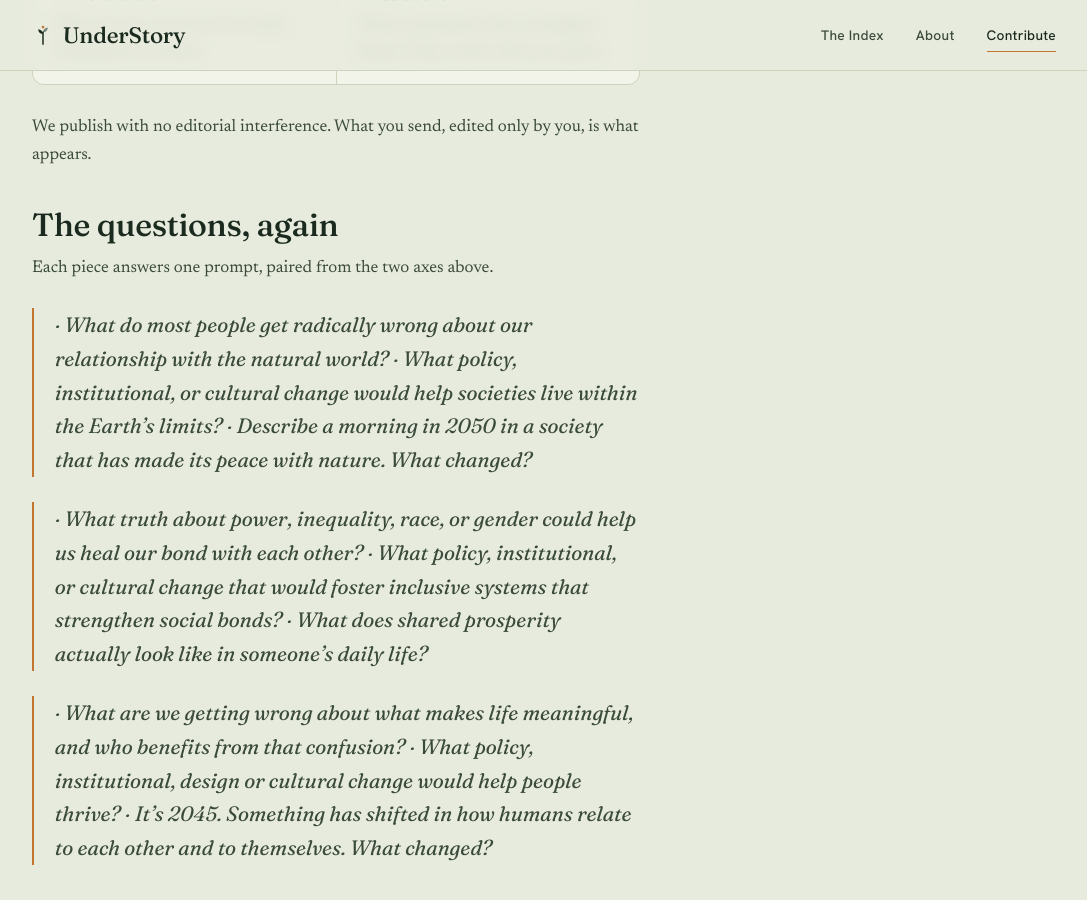
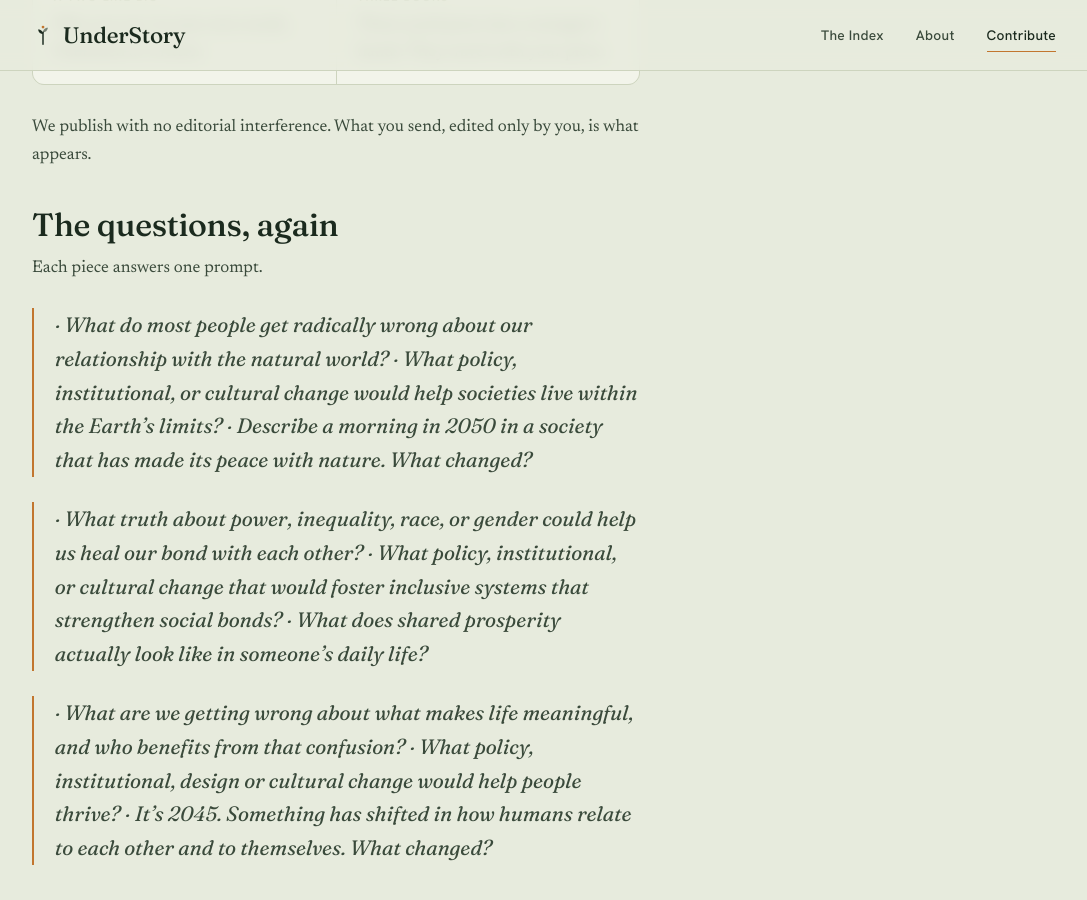
Before and after one commit to valentina-rm/understory, a Jekyll site: the page built from contribute.md, in a window 1280 px wide and 900 px high, scrolled down 1045 px. Shown: the whole window, without its empty margins (96-1183 px from the left). Built offline with Jekyll 4.4.1, drawn with Linux system fonts in a browser that asks for light colours.

Commit message:
Text edits across pages

```diff
--- a/contribute.md
+++ b/contribute.md
@@ -43,7 +43,7 @@ We publish with no editorial interference. What you send, edited only by you, is
 
 ## The questions, again
 
-Each piece answers one prompt, paired from the two axes above.
+Each piece answers one prompt.
 
 >  · What do most people get radically wrong about our relationship with the natural world?
 >  · What policy, institutional, or cultural change would help societies live within the Earth's limits?
```
